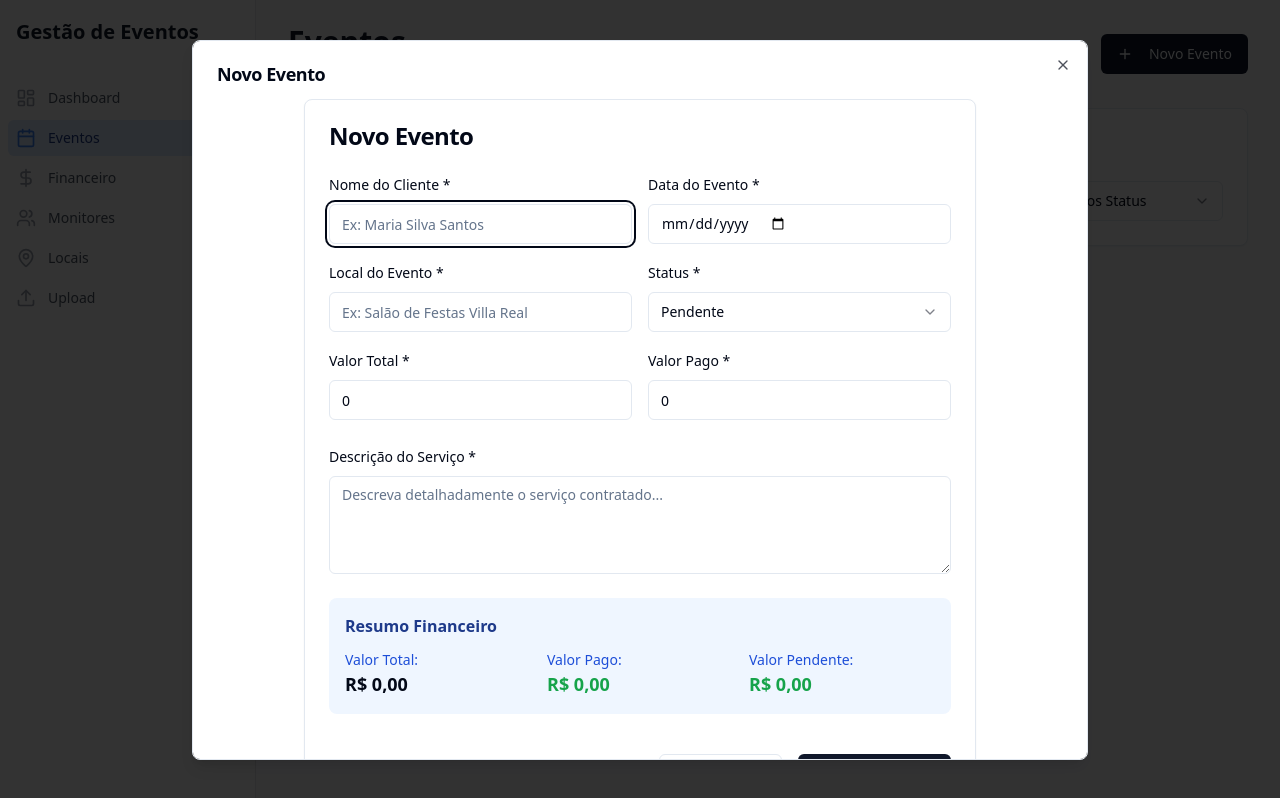
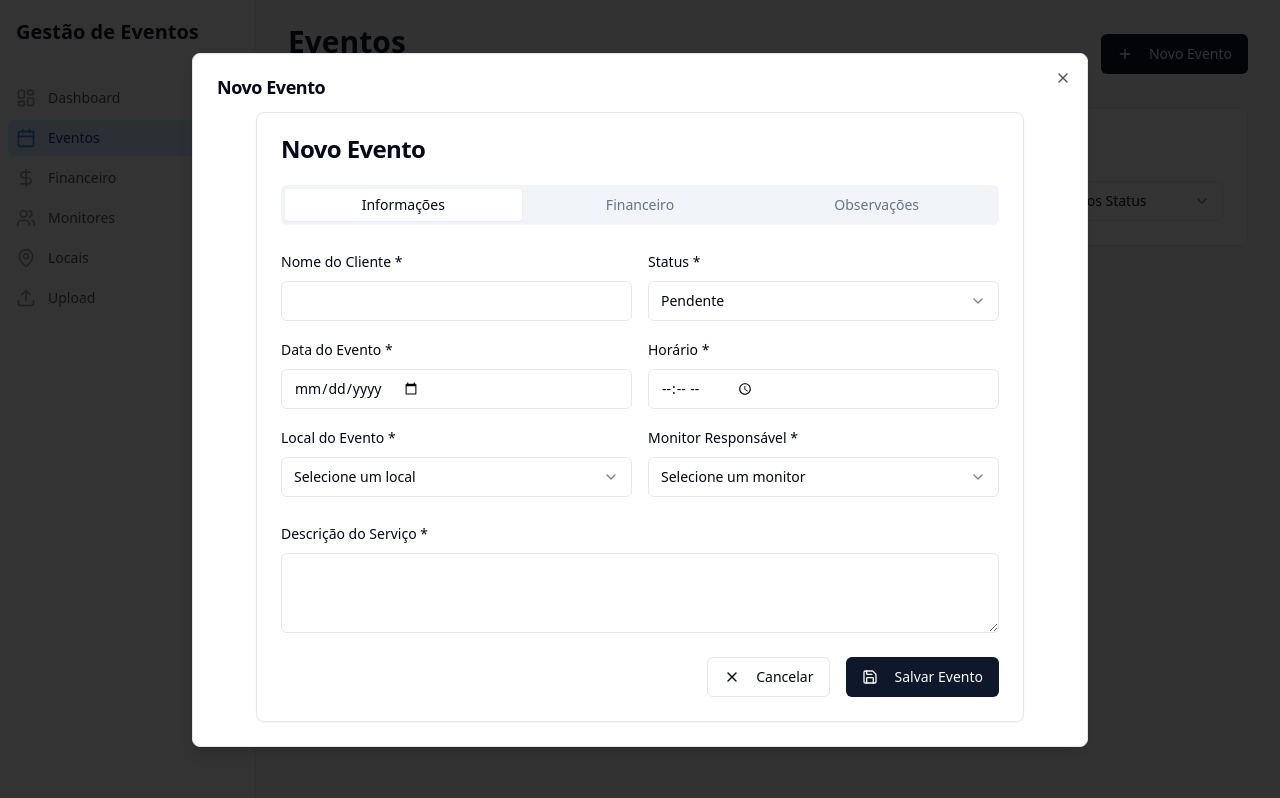
Before and after one commit to marcoshs88/projetos, a React (Vite) app: page /eventos in a window 1280 px wide. Both pictures are taken after a click on the button "Novo Evento". Built offline with nearby package versions, Linux system fonts and the light colour scheme.

Commit message:
[lasy] Adicionados campos de horário, local, monitor e observações aos eventos - escreveu 3 arquivo(s)

```diff
--- a/src/components/events/EventForm.tsx
+++ b/src/components/events/EventForm.tsx
@@ -7,17 +7,22 @@ import { Label } from '@/components/ui/label';
 import { Textarea } from '@/components/ui/textarea';
 import { Select, SelectContent, SelectItem, SelectTrigger, SelectValue } from '@/components/ui/select';
 import { Card, CardContent, CardHeader, CardTitle } from '@/components/ui/card';
-import { Event } from '@/types';
+import { Tabs, TabsContent, TabsList, TabsTrigger } from '@/components/ui/tabs';
+import { Event, Monitor, Location } from '@/types';
+import { useLocalStorage } from '@/hooks/useLocalStorage';
 import { Save, X } from 'lucide-react';
 
 const eventSchema = z.object({
   cliente: z.string().min(2, 'Nome do cliente deve ter pelo menos 2 caracteres'),
   data: z.string().min(1, 'Data é obrigatória'),
-  local: z.string().min(2, 'Local deve ter pelo menos 2 caracteres'),
+  horario: z.string().min(1, 'Horário é obrigatório'),
+  local: z.string().min(1, 'Local é obrigatório'),
+  monitor: z.string().min(1, 'Monitor é obrigatório'),
   servico: z.string().min(5, 'Descrição do serviço deve ter pelo menos 5 caracteres'),
   valor_total: z.number().min(0, 'Valor total deve ser positivo'),
   valor_pago: z.number().min(0, 'Valor pago deve ser positivo'),
-  status: z.enum(['confirmado', 'pendente', 'cancelado'])
+  status: z.enum(['confirmado', 'pendente', 'cancelado']),
+  observacoes: z.string().optional(),
 });
 
 type EventFormData = z.infer<typeof eventSchema>;
@@ -29,6 +34,9 @@ interface EventFormProps {
 }
 
 export const EventForm = ({ event, onSave, onCancel }: EventFormProps) => {
+  const [monitors] = useLocalStorage<Monitor[]>('monitors', []);
+  const [locations] = useLocalStorage<Location[]>('locations', []);
+
   const {
     register,
     handleSubmit,
@@ -38,21 +46,19 @@ export const EventForm = ({ event, onSave, onCancel }: EventFormProps) => {
   } = useForm<EventFormData>({
     resolver: zodResolver(eventSchema),
     defaultValues: event ? {
-      cliente: event.cliente,
-      data: event.data,
-      local: event.local,
-      servico: event.servico,
-      valor_total: event.valor_total,
-      valor_pago: event.valor_pago,
-      status: event.status
+      ...event,
+      observacoes: event.observacoes || '',
     } : {
       cliente: '',
       data: '',
+      horario: '',
       local: '',
+      monitor: '',
       servico: '',
       valor_total: 0,
       valor_pago: 0,
-      status: 'pendente'
+      status: 'pendente',
+      observacoes: '',
     }
   });
 
@@ -62,6 +68,7 @@ export const EventForm = ({ event, onSave, onCancel }: EventFormProps) => {
   const onSubmit = (data: EventFormData) => {
     const eventData = {
       ...data,
+      observacoes: data.observacoes || '',
       valor_pendente: valorPendente
     };
     onSave(eventData);
@@ -75,149 +82,119 @@ export const EventForm = ({ event, onSave, onCancel }: EventFormProps) => {
   };
 
   return (
-    <Card className="w-full max-w-2xl mx-auto">
+    <Card className="w-full max-w-3xl mx-auto">
       <CardHeader>
         <CardTitle>
           {event ? 'Editar Evento' : 'Novo Evento'}
         </CardTitle>
       </CardHeader>
       <CardContent>
-        <form onSubmit={handleSubmit(onSubmit)} className="space-y-6">
+        <form onSubmit={handleSubmit(onSubmit)}>
+          <Tabs defaultValue="info">
+            <TabsList className="grid w-full grid-cols-3">
+              <TabsTrigger value="info">Informações</TabsTrigger>
+              <TabsTrigger value="financeiro">Financeiro</TabsTrigger>
+              <TabsTrigger value="observacoes">Observações</TabsTrigger>
+            </TabsList>
+
+            <TabsContent value="info" className="space-y-6 pt-4">
               <div className="grid grid-cols-1 md:grid-cols-2 gap-4">
                 <div className="space-y-2">
                   <Label htmlFor="cliente">Nome do Cliente *</Label>
-              <Input
-                id="cliente"
-                {...register('cliente')}
-                placeholder="Ex: Maria Silva Santos"
-              />
-              {errors.cliente && (
-                <p className="text-sm text-red-600">{errors.cliente.message}</p>
-              )}
+                  <Input id="cliente" {...register('cliente')} />
+                  {errors.cliente && <p className="text-sm text-red-600">{errors.cliente.message}</p>}
                 </div>
-
-            <div className="space-y-2">
-              <Label htmlFor="data">Data do Evento *</Label>
-              <Input
-                id="data"
-                type="date"
-                {...register('data')}
-              />
-              {errors.data && (
-                <p className="text-sm text-red-600">{errors.data.message}</p>
-              )}
-            </div>
-
-            <div className="space-y-2">
-              <Label htmlFor="local">Local do Evento *</Label>
-              <Input
-                id="local"
-                {...register('local')}
-                placeholder="Ex: Salão de Festas Villa Real"
-              />
-              {errors.local && (
-                <p className="text-sm text-red-600">{errors.local.message}</p>
-              )}
-            </div>
-
                 <div className="space-y-2">
                   <Label htmlFor="status">Status *</Label>
-              <Select
-                value={watchedValues.status}
-                onValueChange={(value: 'confirmado' | 'pendente' | 'cancelado') =>
-                  setValue('status', value)
-                }
-              >
-                <SelectTrigger>
-                  <SelectValue />
-                </SelectTrigger>
+                  <Select value={watchedValues.status} onValueChange={(value) => setValue('status', value)}>
+                    <SelectTrigger><SelectValue /></SelectTrigger>
                     <SelectContent>
                       <SelectItem value="pendente">Pendente</SelectItem>
                       <SelectItem value="confirmado">Confirmado</SelectItem>
                       <SelectItem value="cancelado">Cancelado</SelectItem>
                     </SelectContent>
                   </Select>
-              {errors.status && (
-                <p className="text-sm text-red-600">{errors.status.message}</p>
-              )}
                 </div>
+                <div className="space-y-2">
+                  <Label htmlFor="data">Data do Evento *</Label>
+                  <Input id="data" type="date" {...register('data')} />
+                  {errors.data && <p className="text-sm text-red-600">{errors.data.message}</p>}
+                </div>
+                <div className="space-y-2">
+                  <Label htmlFor="horario">Horário *</Label>
+                  <Input id="horario" type="time" {...register('horario')} />
+                  {errors.horario && <p className="text-sm text-red-600">{errors.horario.message}</p>}
+                </div>
+                <div className="space-y-2">
+                  <Label htmlFor="local">Local do Evento *</Label>
+                  <Select value={watchedValues.local} onValueChange={(value) => setValue('local', value)}>
+                    <SelectTrigger><SelectValue placeholder="Selecione um local" /></SelectTrigger>
+                    <SelectContent>
+                      {locations.map(loc => <SelectItem key={loc.id} value={loc.nome}>{loc.nome}</SelectItem>)}
+                    </SelectContent>
+                  </Select>
+                  {errors.local && <p className="text-sm text-red-600">{errors.local.message}</p>}
+                </div>
+                <div className="space-y-2">
+                  <Label htmlFor="monitor">Monitor Responsável *</Label>
+                  <Select value={watchedValues.monitor} onValueChange={(value) => setValue('monitor', value)}>
+                    <SelectTrigger><SelectValue placeholder="Selecione um monitor" /></SelectTrigger>
+                    <SelectContent>
+                      {monitors.filter(m => m.status === 'ativo').map(mon => <SelectItem key={mon.id} value={mon.nome}>{mon.nome}</SelectItem>)}
+                    </SelectContent>
+                  </Select>
+                  {errors.monitor && <p className="text-sm text-red-600">{errors.monitor.message}</p>}
+                </div>
+              </div>
+              <div className="space-y-2">
+                <Label htmlFor="servico">Descrição do Serviço *</Label>
+                <Textarea id="servico" {...register('servico')} rows={3} />
+                {errors.servico && <p className="text-sm text-red-600">{errors.servico.message}</p>}
+              </div>
+            </TabsContent>
 
+            <TabsContent value="financeiro" className="space-y-6 pt-4">
+              <div className="grid grid-cols-1 md:grid-cols-2 gap-4">
                 <div className="space-y-2">
                   <Label htmlFor="valor_total">Valor Total *</Label>
-              <Input
-                id="valor_total"
-                type="number"
-                step="0.01"
-                {...register('valor_total', { valueAsNumber: true })}
-                placeholder="0.00"
-              />
-              {errors.valor_total && (
-                <p className="text-sm text-red-600">{errors.valor_total.message}</p>
-              )}
+                  <Input id="valor_total" type="number" step="0.01" {...register('valor_total', { valueAsNumber: true })} />
+                  {errors.valor_total && <p className="text-sm text-red-600">{errors.valor_total.message}</p>}
                 </div>
-
                 <div className="space-y-2">
                   <Label htmlFor="valor_pago">Valor Pago *</Label>
-              <Input
-                id="valor_pago"
-                type="number"
-                step="0.01"
-                {...register('valor_pago', { valueAsNumber: true })}
-                placeholder="0.00"
-              />
-              {errors.valor_pago && (
-                <p className="text-sm text-red-600">{errors.valor_pago.message}</p>
-              )}
+                  <Input id="valor_pago" type="number" step="0.01" {...register('valor_pago', { valueAsNumber: true })} />
+                  {errors.valor_pago && <p className="text-sm text-red-600">{errors.valor_pago.message}</p>}
                 </div>
               </div>
-
-          <div className="space-y-2">
-            <Label htmlFor="servico">Descrição do Serviço *</Label>
-            <Textarea
-              id="servico"
-              {...register('servico')}
-              placeholder="Descreva detalhadamente o serviço contratado..."
-              rows={4}
-            />
-            {errors.servico && (
-              <p className="text-sm text-red-600">{errors.servico.message}</p>
-            )}
-          </div>
-
-          {/* Resumo Financeiro */}
               <div className="bg-blue-50 p-4 rounded-lg">
                 <h4 className="font-semibold text-blue-900 mb-3">Resumo Financeiro</h4>
                 <div className="grid grid-cols-3 gap-4 text-sm">
                   <div>
                     <p className="text-blue-700">Valor Total:</p>
-                <p className="font-semibold text-lg">
-                  {formatCurrency(watchedValues.valor_total || 0)}
-                </p>
+                    <p className="font-semibold text-lg">{formatCurrency(watchedValues.valor_total || 0)}</p>
                   </div>
                   <div>
                     <p className="text-blue-700">Valor Pago:</p>
-                <p className="font-semibold text-lg text-green-600">
-                  {formatCurrency(watchedValues.valor_pago || 0)}
-                </p>
+                    <p className="font-semibold text-lg text-green-600">{formatCurrency(watchedValues.valor_pago || 0)}</p>
                   </div>
                   <div>
                     <p className="text-blue-700">Valor Pendente:</p>
-                <p className={`font-semibold text-lg ${
-                  valorPendente > 0 ? 'text-orange-600' : 'text-green-600'
-                }`}>
-                  {formatCurrency(valorPendente || 0)}
-                </p>
+                    <p className={`font-semibold text-lg ${valorPendente > 0 ? 'text-orange-600' : 'text-green-600'}`}>{formatCurrency(valorPendente || 0)}</p>
                   </div>
                 </div>
               </div>
+            </TabsContent>
 
-          <div className="flex justify-end space-x-4 pt-4">
-            <Button
-              type="button"
-              variant="outline"
-              onClick={onCancel}
-              disabled={isSubmitting}
-            >
+            <TabsContent value="observacoes" className="pt-4">
+              <div className="space-y-2">
+                <Label htmlFor="observacoes">Observações</Label>
+                <Textarea id="observacoes" {...register('observacoes')} rows={8} placeholder="Adicione notas, detalhes do cliente, ou informações importantes sobre o evento..." />
+              </div>
+            </TabsContent>
+          </Tabs>
+
+          <div className="flex justify-end space-x-4 pt-6">
+            <Button type="button" variant="outline" onClick={onCancel} disabled={isSubmitting}>
               <X className="h-4 w-4 mr-2" />
               Cancelar
             </Button>
--- a/src/pages/Events.tsx
+++ b/src/pages/Events.tsx
@@ -8,16 +8,17 @@ import { Select, SelectContent, SelectItem, SelectTrigger, SelectValue } from '@
 import { EventModal } from '@/components/events/EventModal';
 import { useLocalStorage } from '@/hooks/useLocalStorage';
 import { Event, ExtractedData } from '@/types';
-import { showSuccess, showError } from '@/utils/toast';
+import { showSuccess } from '@/utils/toast';
 import {
   Plus,
   Search,
   Calendar,
   MapPin,
-  DollarSign,
   Edit,
   Trash2,
-  Filter
+  Filter,
+  Clock,
+  User
 } from 'lucide-react';
 
 const Events = () => {
@@ -33,23 +34,25 @@ const Events = () => {
   useEffect(() => {
     if (location.state?.prefillData) {
       const prefillData = location.state.prefillData as ExtractedData;
-      // Tratar como um novo evento, mas com dados iniciais
       setEditingEvent({
         ...prefillData,
-        id: '', // ID vazio indica que é um novo evento
+        id: '',
         created_at: '',
+        horario: '18:00', // Horário padrão
+        monitor: '',
+        observacoes: '',
         valor_pendente: prefillData.valor_total - prefillData.valor_pago,
       });
       setIsModalOpen(true);
-      // Limpar o estado da localização para não reabrir o modal
       navigate(location.pathname, { replace: true, state: {} });
     }
   }, [location, navigate]);
 
-  // Filtrar eventos
   const filteredEvents = events.filter(event => {
-    const matchesSearch = event.cliente.toLowerCase().includes(searchTerm.toLowerCase()) ||
-                         event.local.toLowerCase().includes(searchTerm.toLowerCase());
+    const lowerSearchTerm = searchTerm.toLowerCase();
+    const matchesSearch = event.cliente.toLowerCase().includes(lowerSearchTerm) ||
+                         event.local.toLowerCase().includes(lowerSearchTerm) ||
+                         event.monitor.toLowerCase().includes(lowerSearchTerm);
     const matchesStatus = statusFilter === 'all' || event.status === statusFilter;
     return matchesSearch && matchesStatus;
   });
@@ -73,15 +76,13 @@ const Events = () => {
 
   const handleSaveEvent = (eventData: Omit<Event, 'id' | 'created_at'>) => {
     if (editingEvent && editingEvent.id) {
-      // Editar evento existente
       setEvents(prev => prev.map(event =>
         event.id === editingEvent.id
-          ? { ...eventData, id: editingEvent.id, created_at: editingEvent.created_at }
+          ? { ...event, ...eventData }
           : event
       ));
       showSuccess('Evento atualizado com sucesso!');
     } else {
-      // Criar novo evento (seja do zero ou pré-preenchido)
       const newEvent: Event = {
         ...eventData,
         id: crypto.randomUUID(),
@@ -102,14 +103,10 @@ const Events = () => {
   };
 
   const formatCurrency = (value: number) => {
-    return new Intl.NumberFormat('pt-BR', {
-      style: 'currency',
-      currency: 'BRL'
-    }).format(value);
+    return new Intl.NumberFormat('pt-BR', { style: 'currency', currency: 'BRL' }).format(value);
   };
 
   const formatDate = (dateString: string) => {
-    // Adicionado para evitar erro com datas vazias
     if (!dateString) return 'Data não definida';
     return new Date(dateString).toLocaleDateString('pt-BR', { timeZone: 'UTC' });
   };
@@ -119,42 +116,22 @@ const Events = () => {
       <div className="flex justify-between items-center">
         <div>
           <h1 className="text-3xl font-bold text-gray-900">Eventos</h1>
-          <p className="text-gray-600">
-            Gerencie todos os seus eventos e contratos
-          </p>
+          <p className="text-gray-600">Gerencie todos os seus eventos e contratos</p>
         </div>
-        <Button onClick={handleCreateEvent}>
-          <Plus className="h-4 w-4 mr-2" />
-          Novo Evento
-        </Button>
+        <Button onClick={handleCreateEvent}><Plus className="h-4 w-4 mr-2" />Novo Evento</Button>
       </div>
 
-      {/* Filtros */}
       <Card>
-        <CardHeader>
-          <CardTitle className="flex items-center space-x-2">
-            <Filter className="h-5 w-5" />
-            <span>Filtros</span>
-          </CardTitle>
-        </CardHeader>
+        <CardHeader><CardTitle className="flex items-center space-x-2"><Filter className="h-5 w-5" /><span>Filtros</span></CardTitle></CardHeader>
         <CardContent>
           <div className="flex flex-col md:flex-row gap-4">
-            <div className="flex-1">
-              <div className="relative">
-                <Search className="absolute left-3 top-1/2 transform -translate-y-1/2 text-gray-400 h-4 w-4" />
-                <Input
-                  placeholder="Buscar por cliente ou local..."
-                  value={searchTerm}
-                  onChange={(e) => setSearchTerm(e.target.value)}
-                  className="pl-10"
-                />
-              </div>
+            <div className="flex-1 relative">
+              <Search className="absolute left-3 top-1/2 transform -translate-y-1/2 text-gray-400 h-4 w-4" />
+              <Input placeholder="Buscar por cliente, local ou monitor..." value={searchTerm} onChange={(e) => setSearchTerm(e.target.value)} className="pl-10" />
             </div>
             <div className="w-full md:w-48">
               <Select value={statusFilter} onValueChange={setStatusFilter}>
-                <SelectTrigger>
-                  <SelectValue placeholder="Status" />
-                </SelectTrigger>
+                <SelectTrigger><SelectValue placeholder="Status" /></SelectTrigger>
                 <SelectContent>
                   <SelectItem value="all">Todos os Status</SelectItem>
                   <SelectItem value="confirmado">Confirmado</SelectItem>
@@ -167,91 +144,37 @@ const Events = () => {
         </CardContent>
       </Card>
 
-      {/* Lista de Eventos */}
       <div className="grid grid-cols-1 md:grid-cols-2 lg:grid-cols-3 gap-6">
         {filteredEvents.length === 0 ? (
           <div className="col-span-full text-center py-12">
             <Calendar className="mx-auto h-12 w-12 text-gray-400 mb-4" />
-            <h3 className="text-lg font-medium text-gray-900 mb-2">
-              {events.length === 0 ? 'Nenhum evento cadastrado' : 'Nenhum evento encontrado'}
-            </h3>
-            <p className="text-gray-600 mb-4">
-              {events.length === 0
-                ? 'Comece criando seu primeiro evento ou fazendo upload de um contrato'
-                : 'Tente ajustar os filtros para encontrar o evento desejado'
-              }
-            </p>
-            {events.length === 0 && (
-              <Button onClick={handleCreateEvent}>
-                <Plus className="h-4 w-4 mr-2" />
-                Criar Primeiro Evento
-              </Button>
-            )}
+            <h3 className="text-lg font-medium text-gray-900 mb-2">{events.length === 0 ? 'Nenhum evento cadastrado' : 'Nenhum evento encontrado'}</h3>
+            <p className="text-gray-600 mb-4">{events.length === 0 ? 'Comece criando seu primeiro evento' : 'Tente ajustar os filtros'}</p>
+            {events.length === 0 && <Button onClick={handleCreateEvent}><Plus className="h-4 w-4 mr-2" />Criar Primeiro Evento</Button>}
           </div>
         ) : (
           filteredEvents.map((event) => (
-            <Card key={event.id} className="hover:shadow-lg transition-shadow">
+            <Card key={event.id} className="hover:shadow-lg transition-shadow flex flex-col">
               <CardHeader className="pb-3">
                 <div className="flex justify-between items-start">
                   <div className="flex-1">
                     <CardTitle className="text-lg mb-2">{event.cliente}</CardTitle>
-                    <Badge className={getStatusBadge(event.status)}>
-                      {event.status}
-                    </Badge>
+                    <Badge className={getStatusBadge(event.status)}>{event.status}</Badge>
                   </div>
                   <div className="flex space-x-2">
-                    <Button
-                      variant="outline"
-                      size="icon"
-                      onClick={() => handleEditEvent(event)}
-                    >
-                      <Edit className="h-4 w-4" />
-                    </Button>
-                    <Button
-                      variant="outline"
-                      size="icon"
-                      onClick={() => handleDeleteEvent(event.id)}
-                    >
-                      <Trash2 className="h-4 w-4" />
-                    </Button>
+                    <Button variant="outline" size="icon" onClick={() => handleEditEvent(event)}><Edit className="h-4 w-4" /></Button>
+                    <Button variant="outline" size="icon" onClick={() => handleDeleteEvent(event.id)}><Trash2 className="h-4 w-4" /></Button>
                   </div>
                 </div>
               </CardHeader>
-              <CardContent className="space-y-3">
-                <div className="flex items-center text-sm text-gray-600">
-                  <Calendar className="h-4 w-4 mr-2" />
-                  {formatDate(event.data)}
-                </div>
-                <div className="flex items-center text-sm text-gray-600">
-                  <MapPin className="h-4 w-4 mr-2" />
-                  {event.local}
-                </div>
-                <div className="space-y-2">
-                  <div className="flex justify-between items-center">
-                    <span className="text-sm text-gray-600">Total:</span>
-                    <span className="font-semibold text-green-600">
-                      {formatCurrency(event.valor_total)}
-                    </span>
-                  </div>
-                  <div className="flex justify-between items-center">
-                    <span className="text-sm text-gray-600">Pago:</span>
-                    <span className="font-semibold text-blue-600">
-                      {formatCurrency(event.valor_pago)}
-                    </span>
-                  </div>
-                  <div className="flex justify-between items-center">
-                    <span className="text-sm text-gray-600">Pendente:</span>
-                    <span className={`font-semibold ${
-                      event.valor_pendente > 0 ? 'text-orange-600' : 'text-green-600'
-                    }`}>
-                      {formatCurrency(event.valor_pendente)}
-                    </span>
-                  </div>
-                </div>
+              <CardContent className="space-y-3 flex-grow">
+                <div className="flex items-center text-sm text-gray-600"><Calendar className="h-4 w-4 mr-2" />{formatDate(event.data)}</div>
+                <div className="flex items-center text-sm text-gray-600"><Clock className="h-4 w-4 mr-2" />{event.horario}</div>
+                <div className="flex items-center text-sm text-gray-600"><MapPin className="h-4 w-4 mr-2" />{event.local}</div>
+                <div className="flex items-center text-sm text-gray-600"><User className="h-4 w-4 mr-2" />{event.monitor}</div>
                 <div className="pt-2 border-t">
-                  <p className="text-sm text-gray-600 line-clamp-2">
-                    {event.servico}
-                  </p>
+                  <div className="flex justify-between items-center"><span className="text-sm text-gray-600">Total:</span><span className="font-semibold text-green-600">{formatCurrency(event.valor_total)}</span></div>
+                  <div className="flex justify-between items-center"><span className="text-sm text-gray-600">Pendente:</span><span className={`font-semibold ${event.valor_pendente > 0 ? 'text-orange-600' : 'text-green-600'}`}>{formatCurrency(event.valor_pendente)}</span></div>
                 </div>
               </CardContent>
             </Card>
@@ -259,13 +182,7 @@ const Events = () => {
         )}
       </div>
 
-      {/* Modal de Evento */}
-      <EventModal
-        isOpen={isModalOpen}
-        onClose={() => setIsModalOpen(false)}
-        event={editingEvent}
-        onSave={handleSaveEvent}
-      />
+      <EventModal isOpen={isModalOpen} onClose={() => setIsModalOpen(false)} event={editingEvent} onSave={handleSaveEvent} />
     </div>
   );
 };
--- a/src/types/index.ts
+++ b/src/types/index.ts
@@ -2,8 +2,11 @@ export interface Event {
   id: string;
   cliente: string;
   data: string;
-  local: string;
+  horario: string; // Novo campo
+  local: string; // Será preenchido pela lista de locais
+  monitor: string; // Será preenchido pela lista de monitores
   servico: string;
+  observacoes: string; // Novo campo
   valor_total: number;
   valor_pago: number;
   valor_pendente: number;
```
Lines whose indentation alone changed are shown as unchanged.
